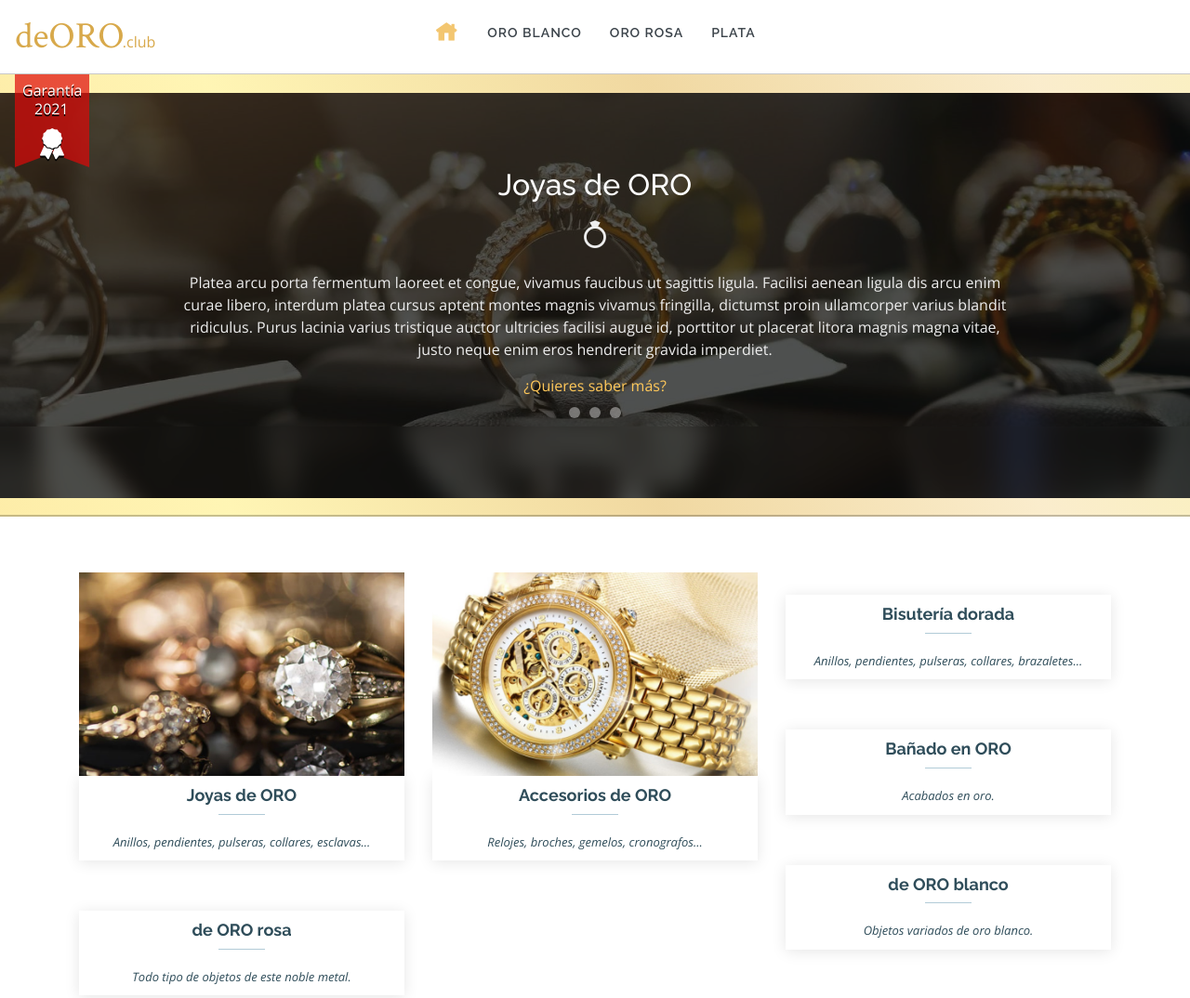
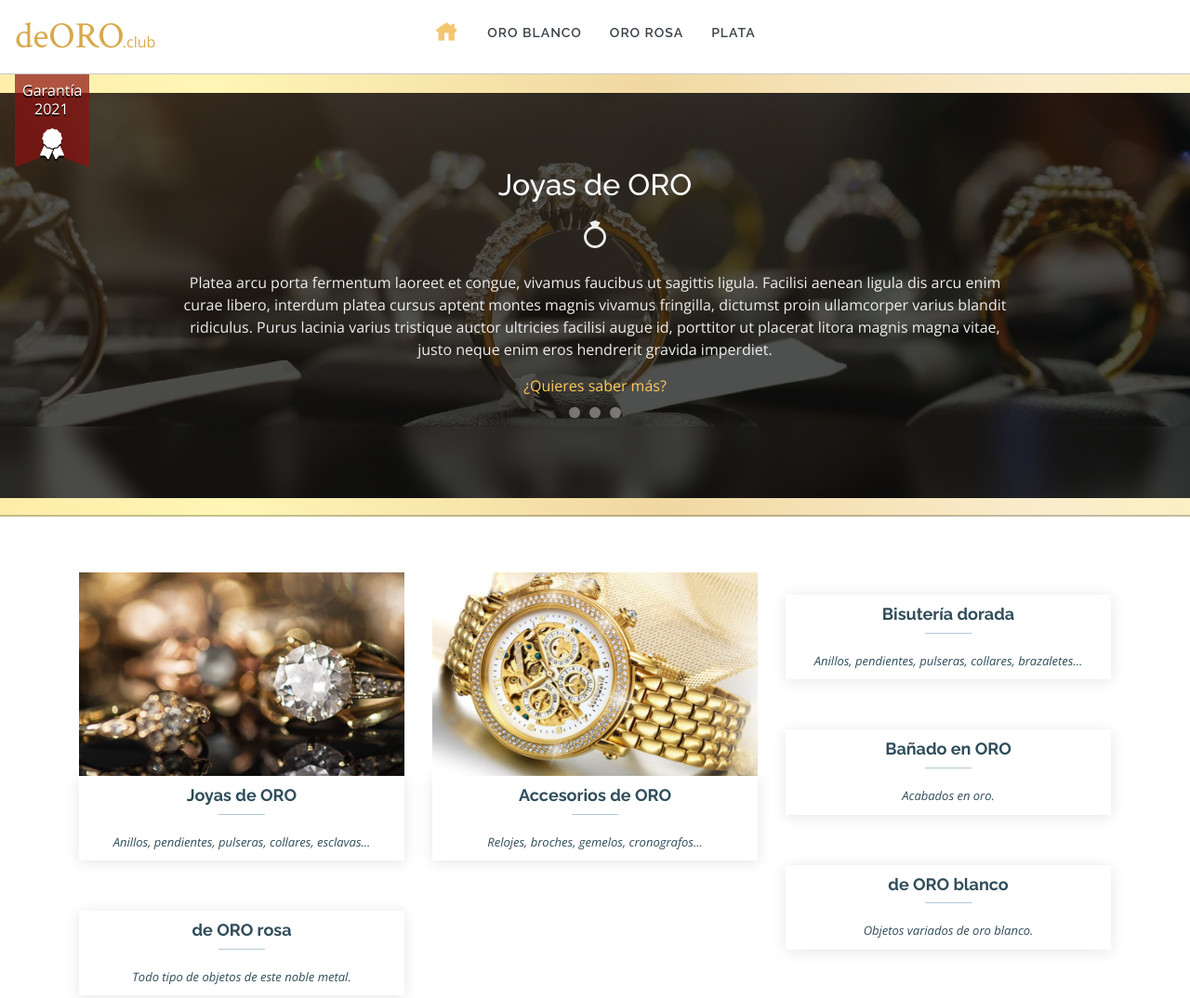
Before and after one commit to manuelmsni/deoro, a plain HTML site: page index.html in a window 1280 px wide. Shown: the top 1074 px of the page at 93% size. Drawn offline with nearby package versions, Linux system fonts and the light colour scheme.

Commit message:
Update style.css

```diff
--- a/assets/css/style.css
+++ b/assets/css/style.css
@@ -76,7 +76,7 @@ i {
   width: 0;
   box-sizing: border-box;
   height: 100px;
-  border: 40px solid #df0909b3;
+  border: 40px solid #8e1212b3;
   border-bottom: 15px solid transparent;
   border-top: none;
   position: fixed;
```
